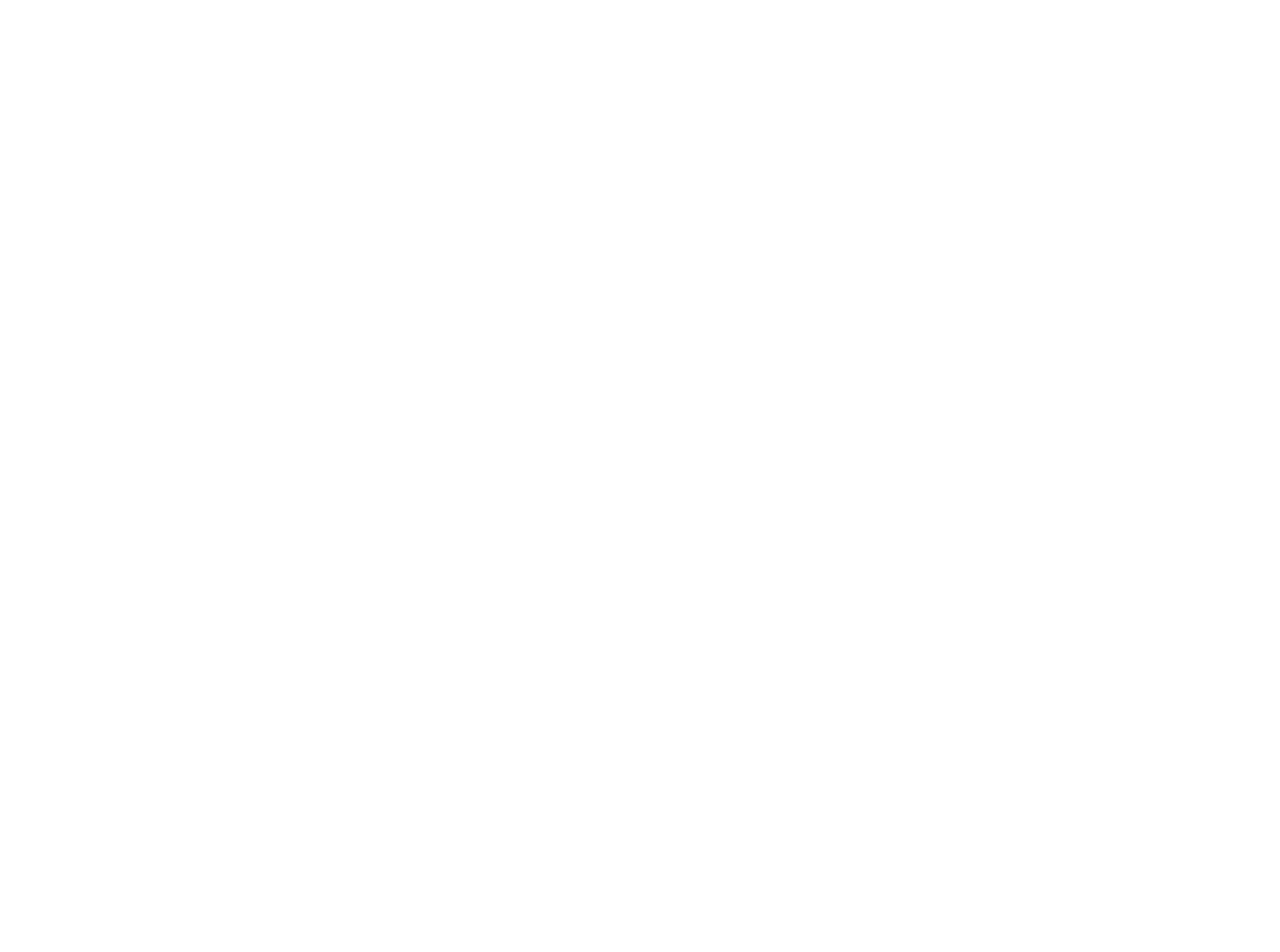
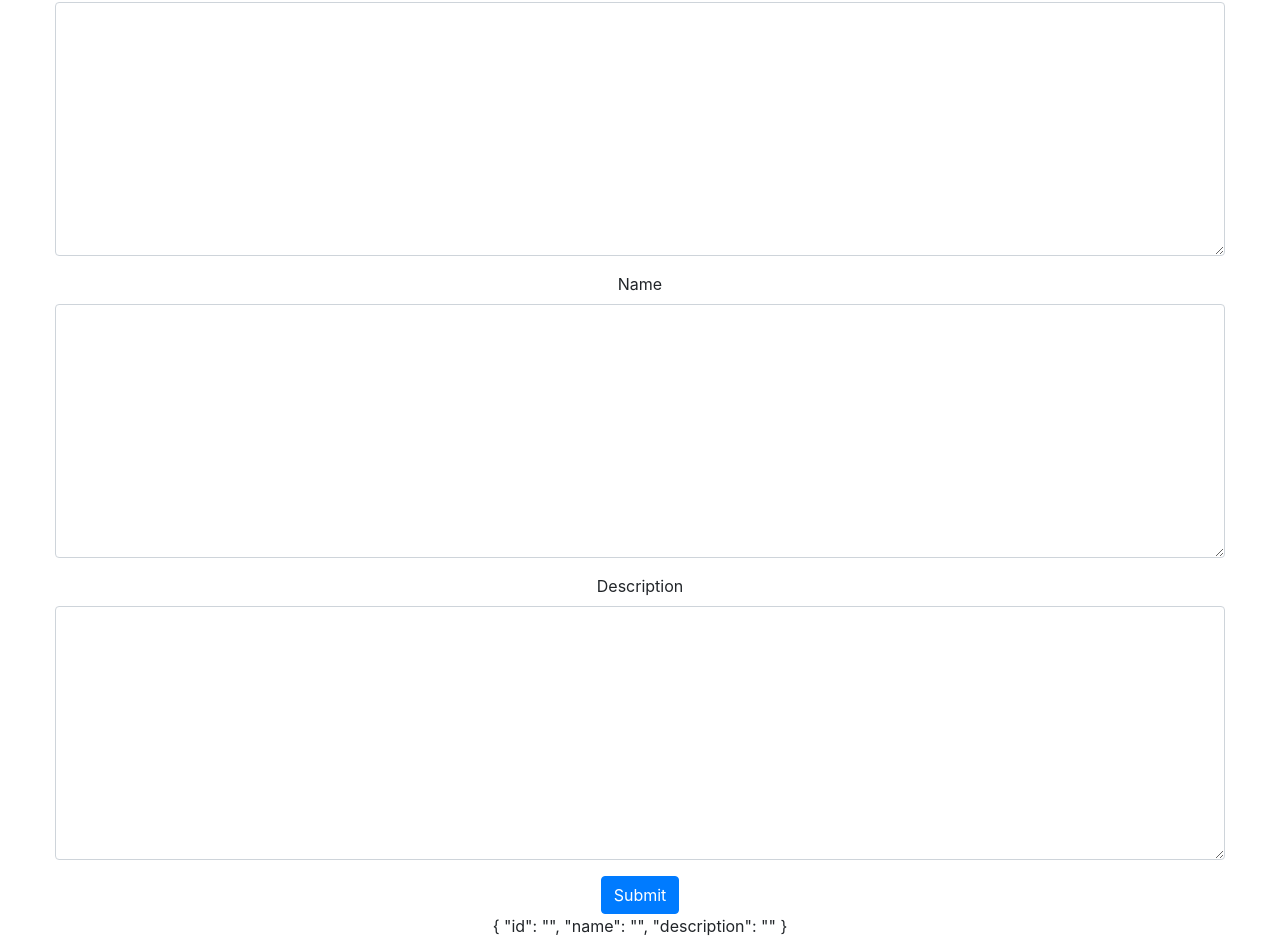
Before and after one commit to turkaytunc/trakya-sozluk, an Angular app: page /topics/new in a window 1280 px wide. Shown: the part 118-1070 px from the top of the page. Before the commit the page ends 800 px from the top, so only its background shows below. Built offline with nearby package versions, Linux system fonts and the light colour scheme.

Commit message:
newtopic

```diff
--- a/src/app/app-routing.module.ts
+++ b/src/app/app-routing.module.ts
@@ -9,12 +9,17 @@
 import {SignupFormComponent} from './signup-form/signup-form.component';
 import {NotFoundComponent} from './not-found/not-found.component';
 import {NewtodoComponent} from './newtodo/newtodo.component';
+import {NewtopicComponent} from './newtopic/newtopic.component';
 
 
 const routes: Routes = [
   {
     path: 'topics',
     component: TopicsComponent
+  },
+  {
+    path: 'topics/new',
+    component: NewtopicComponent
   },
   {
     path: 'todo',
--- a/src/app/app.module.ts
+++ b/src/app/app.module.ts
@@ -25,6 +25,7 @@
 import {TodoService} from './todo.service';
 import { NewtodoComponent } from './newtodo/newtodo.component';
 import {FontAwesomeModule} from '@fortawesome/angular-fontawesome';
+import { NewtopicComponent } from './newtopic/newtopic.component';
 
 
 
@@ -46,7 +47,8 @@
     NewCourseFormComponent,
     PersonComponent,
     TodoComponent,
-    NewtodoComponent
+    NewtodoComponent,
+    NewtopicComponent
   ],
   imports: [
     BrowserModule,
--- a/src/app/newtodo/newtodo.component.ts
+++ b/src/app/newtodo/newtodo.component.ts
@@ -15,7 +15,7 @@
   }
 
   submit(f): void {
-    const url = 'http://localhost:8080/todo';
+    const url = 'http://89.40.125.228:8080/todo';
     this.http.post(url, f.value).subscribe(
       res => {
         location.reload();
--- /dev/null
+++ b/src/app/newtopic/newtopic.component.html
@@ -0,0 +1,35 @@
+<form #f="ngForm" class="rol-sm-12" (ngSubmit)="submit(f)">
+
+  <div class="form-group">
+    <label for="description">ID</label>
+    <textarea required ngModel name="id" #description="ngModel" id="id" cols="30" rows="10"
+              class="form-control" minlength="10">
+        </textarea>
+  </div>
+
+
+  <div class="form-group">
+    <label for="description">Name</label>
+    <textarea required ngModel name="name" #description="ngModel" id="name" cols="30" rows="10"
+              class="form-control" minlength="10">
+        </textarea>
+  </div>
+
+  <div class="form-group">
+    <label for="description">Description</label>
+    <textarea required ngModel name="description" #description="ngModel" id="description" cols="30" rows="10"
+              class="form-control" minlength="10">
+        </textarea>
+    <div class="alert alert-danger" *ngIf="description.touched && !description.valid">
+      <div *ngIf="description.errors.required">
+        Description is required
+      </div>
+      <div *ngIf="description.errors.minlength">
+        Description should be minimum {{description.errors.minlength.requiredLength}}
+      </div>
+    </div>
+  </div>
+
+  <button class="btn btn-primary">Submit</button>
+  <p>{{f.value | json}}</p>
+</form>
--- /dev/null
+++ b/src/app/newtopic/newtopic.component.ts
@@ -0,0 +1,29 @@
+import {Component, OnInit} from '@angular/core';
+import {NgForm} from '@angular/forms';
+import {HttpClient} from '@angular/common/http';
+
+@Component({
+  selector: 'app-newtopic',
+  templateUrl: './newtopic.component.html',
+  styleUrls: ['./newtopic.component.css']
+})
+export class NewtopicComponent implements OnInit {
+
+  constructor(private http: HttpClient) {
+  }
+
+  ngOnInit() {
+  }
+
+  submit(f): void {
+    const url = 'http://localhost:8080/topics';
+    this.http.post(url, f.value).subscribe(
+      res => {
+        location.reload();
+      },
+      error => {
+        alert('An error has occured while posting data');
+      }
+    );
+  }
+}
--- a/src/app/todo/todo.component.ts
+++ b/src/app/todo/todo.component.ts
@@ -34,7 +34,7 @@
       });
   }
 
-  private update(id: number) {
+  private update(id: number): void {
     const str = window.prompt();
     let todo = new Todo();
     todo.setDescription(str);
@@ -43,7 +43,7 @@
     this.service.update(todo, id);
   }
 
-  private delete(id: number) {
+  private delete(id: number): void {
     console.log('test');
     this.service.delete(id);
   }
--- a/src/app/topic.service.ts
+++ b/src/app/topic.service.ts
@@ -10,7 +10,7 @@
 })
 export class TopicService {
 
-  private BASE_URL = 'http://localhost:8080';
+  private BASE_URL = 'http://89.40.125.228:8080';
   private ALL_TOPICS = `${this.BASE_URL}\\topics`;
   private httpHeaders = new HttpHeaders({'Content-Type': 'application/json'});
 
```
Also changed, not shown: src/app/newtopic/newtopic.component.css (added), 1 other file (tests, documents, lock files or other folders).
